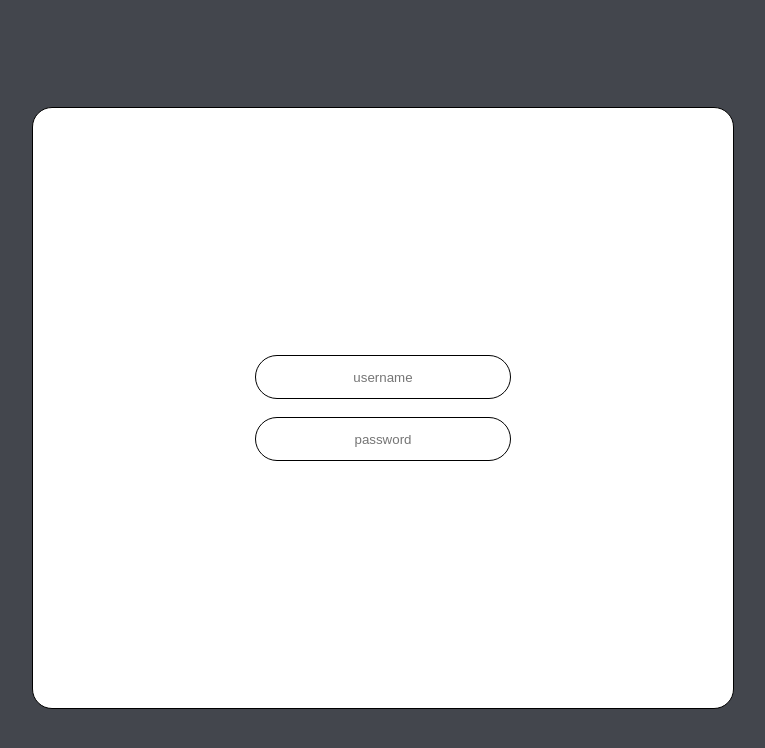
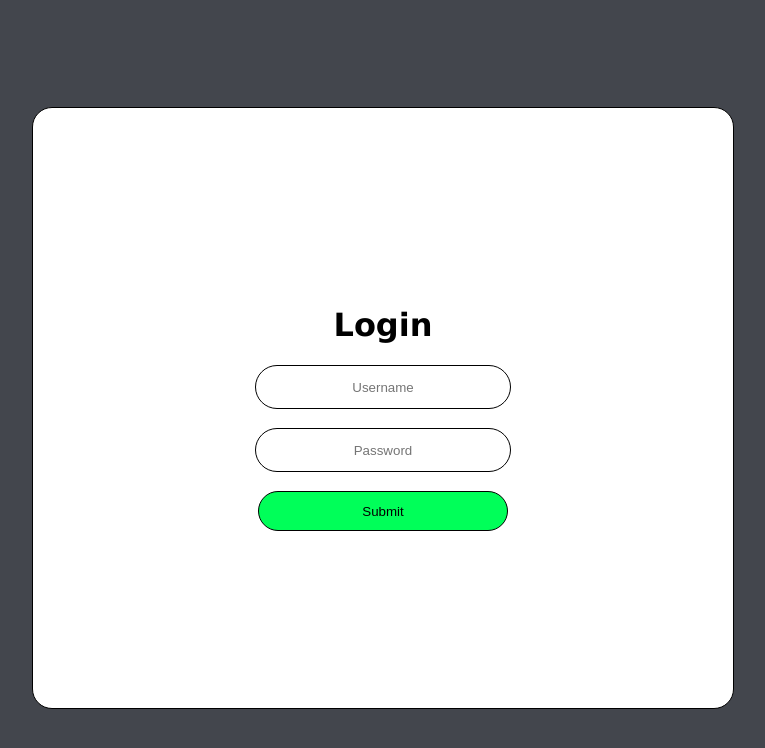
Before and after one commit to danrmzz/cis4004-group14, a plain HTML site: page index.html in a window 1280 px wide. Shown: the whole page, without its empty margins (257-1022 px from the left). Drawn offline with Linux system fonts and the light colour scheme.

Commit message:
Added the js file and editted the buttons

```diff
--- a/index.css
+++ b/index.css
@@ -5,7 +5,11 @@ body{
     align-items: center;
     text-align: center;
     min-height: 100vh;
+
+    font-family: 'Lucida Sans', 'Lucida Sans Regular', 'Lucida Grande', 'Lucida Sans Unicode', Geneva, Verdana, sans-serif;
+
 }
+
 
 .loginContainer{
     background-color: rgb(255, 255, 255);
@@ -19,6 +23,8 @@ body{
     justify-content: center;
     align-items: center;
     text-align: center;
+
+
 }
 
 .button{
@@ -28,6 +34,16 @@ body{
     width: 250px;
 }
 
+#login{
+    background-color: rgb(0, 255, 89);
+}
+
+#login:hover{
+    background-color: rgb(48, 207, 104);
+    transition-duration: 400ms;
+}
+
+
 ::placeholder{
     text-align: center;
 }
--- a/index.html
+++ b/index.html
@@ -8,12 +8,17 @@
 </head>
 <body>
 
+
     <div class="loginContainer">
+        <h1>Login</h1>
         <label for="username"></label>
-        <input class="button" type="text" id="username" name="username" placeholder="username">
+        <input class="button" type="text" id="username" name="username" placeholder="Username">
         <br>
         <label for="password"></label>
-        <input class="button" type="text" id="password" name="password" placeholder="password">
+        <input class="button" type="text" id="password" name="password" placeholder="Password">
+        <br>
+        <label for="login"></label>
+        <input class="button" type="submit" id="login" name="login">
     </div>
 </body>
 </html>
```
Also changed, not shown: index.js (added).
